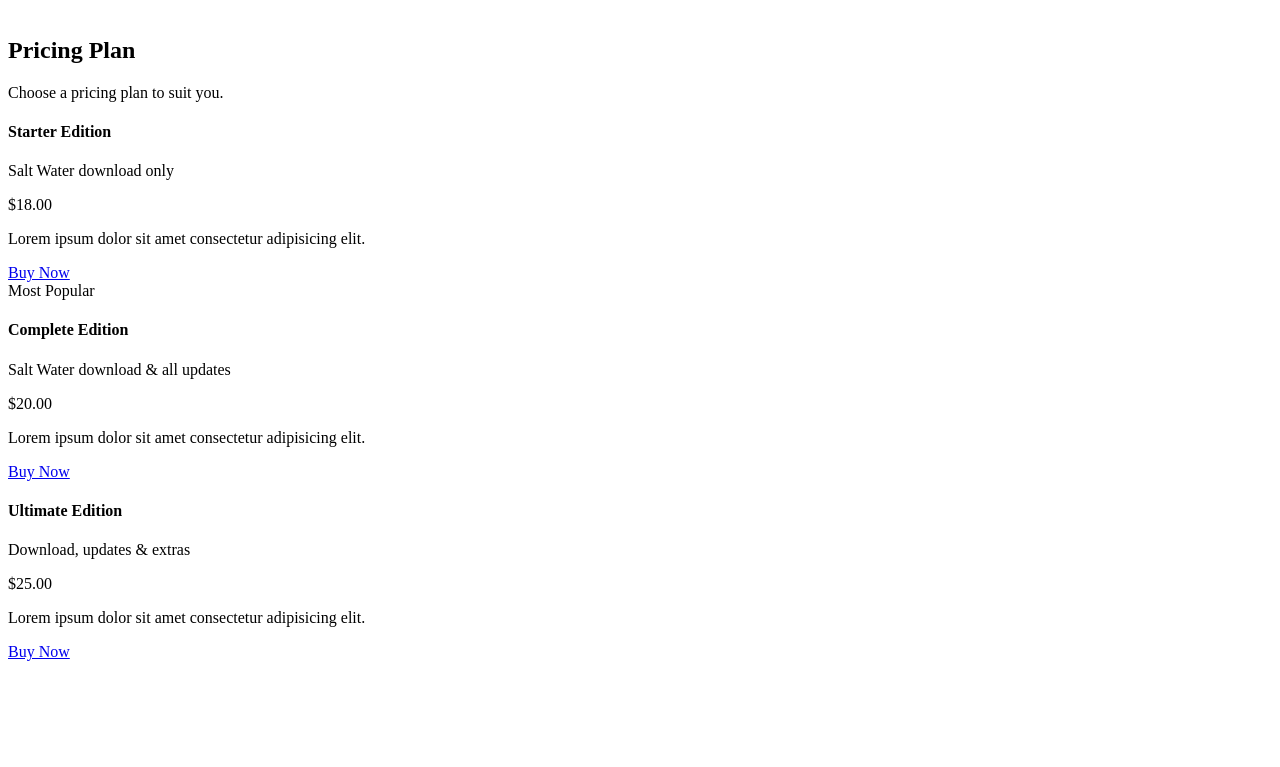
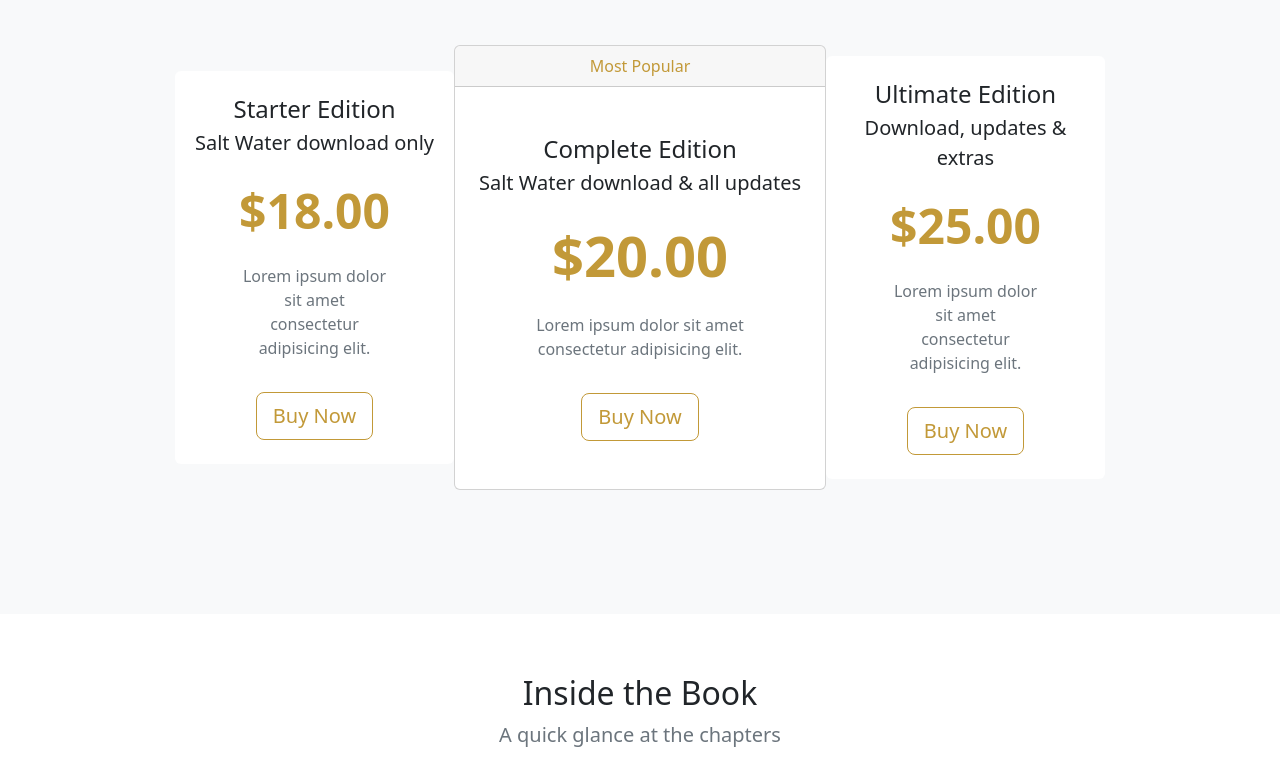
Before and after one commit to Sasha11666/bootstrap_book, a website: page index.html in a window 1280 px wide. Shown: the part 761-1528 px from the top of the page. Drawn offline with nearby package versions, Linux system fonts and the light colour scheme; the site is published under a folder, as on GitHub Pages, so addresses that start at the root find nothing.

Commit message:
corrected slashes back

```diff
--- a/index.html
+++ b/index.html
@@ -4,7 +4,7 @@
   <meta charset="UTF-8">
   <meta http-equiv="X-UA-Compatible" content="IE=edge">
   <meta name="viewport" content="width=device-width, initial-scale=1.0">
-  <link rel="stylesheet" href="/css/main.min.css">
+  <link rel="stylesheet" href="css/main.min.css">
   <link rel="stylesheet" href="main.css">
   <link rel="stylesheet" href="https://cdn.jsdelivr.net/npm/bootstrap-icons@1.10.3/font/bootstrap-icons.css">
   <title>Salt Water Book</title>
@@ -402,7 +402,7 @@
 
 
 
-  <script src="/main.js"></script>
-  <script src="/node_modules/bootstrap/dist/js/bootstrap.bundle.min.js"></script>
+  <script src="main.js"></script>
+  <script src="node_modules/bootstrap/dist/js/bootstrap.bundle.min.js"></script>
 </body>
 </html>
```
